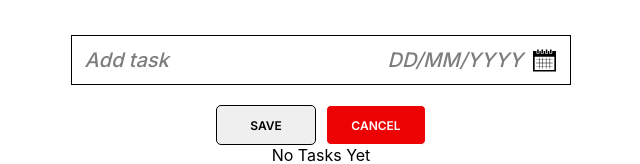
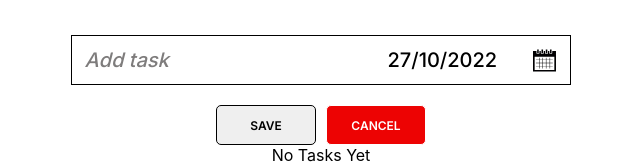
Before and after one commit to shutnikPk/ReactTodoApp, a React (Create React App) app: page / in a window 1280 px wide. Both pictures are taken after a click on the button "ADD TODO". Shown: the top 164 px of the page, without its empty margins (319-959 px from the left). Built offline with nearby package versions, Linux system fonts and the light colour scheme; a web font is replaced by a local one.

Commit message:
Add css styles

```diff
--- a/src/components/AddForm/AddForm.jsx
+++ b/src/components/AddForm/AddForm.jsx
@@ -8,6 +8,10 @@ import PropTypes from 'prop-types';
 
 import {
     useEffect
+} from 'react';
+
+import {
+    useRef
 } from 'react';
 
 import Button from '../Button/Button';
@@ -24,22 +28,26 @@ function AddForm({
 }) {
 
     const [inputValue, setInputValue] = useState('');
-    const [deadline, setDeadline] = useState('');
+    const [deadline, setDeadline] = useState(new Date());
     const [validMsg, setValidMsg] = useState('');
     const [dangerClass, setDangerClass] = useState(false);
+    const [dangerClassDate, setDangerClassDate] = useState(false);
+
+    const inputContainer = useRef(null);
 
     useEffect(() => {
         switch (validMsg) {
-
             case 'Empty tasks Date!':
                 setDangerClass(true);
+                setDangerClassDate(true);
                 break;
             case 'Greeting time Travel!':
                 setDangerClass(true);
+                setDangerClassDate(true);
                 break;
             case 'Empty tasks Name!':
                 setDangerClass(true);
-
+                inputContainer.current.focus();
         }
     }, [validMsg]);
 
@@ -147,13 +155,18 @@ function AddForm({
 
                 <div className={'input-container ' + (dangerClass ? 'danger' : '')}>
                     <input
-                        className='input-field'
+                        ref={inputContainer}
+                        className={'input-field'}
                         value={inputValue}
                         type='text'
                         onChange={onChangeInput}
                         placeholder='Add task'
                     />
-                    <MyDatePicker deadline={deadline} onChangeDeadline={onChangeDeadline} />
+                    <MyDatePicker
+                        dangerClass={dangerClassDate}
+                        deadline={deadline}
+                        onChangeDeadline={onChangeDeadline}
+                    />
                 </div>
 
 
--- a/src/components/AddForm/InputField/MyDatePicker/MyDatePicker.css
+++ b/src/components/AddForm/InputField/MyDatePicker/MyDatePicker.css
@@ -24,3 +24,19 @@
 
   color: #7e7c7c;
 }
+.my-datepicker-container__danger{
+  color: #b10000;
+  animation: 0.5s my-datepicker-container__danger ease infinite;
+}
+.my-datepicker-container__danger::placeholder{
+  color: #ff0000;
+}
+
+@keyframes my-datepicker-container__danger {
+  0% {
+    color: #b10000;
+  }
+  100% {
+    color: #ff0000;
+  }
+}
--- a/src/components/AddForm/InputField/MyDatePicker/MyDatePicker.jsx
+++ b/src/components/AddForm/InputField/MyDatePicker/MyDatePicker.jsx
@@ -6,13 +6,15 @@ import 'react-datepicker/dist/react-datepicker.css';
 function MyDatePicker(
     {
         deadline,
-        onChangeDeadline
+        onChangeDeadline,
+        dangerClass
     }
 ) {
 
+
     return (
         <DatePicker
-            className='my-datepicker-container'
+            className={'my-datepicker-container ' + (dangerClass ? 'my-datepicker-container__danger' : '')}
             dateFormat="dd/MM/yyyy"
             selected={deadline}
             onChange={(date) => {
```
